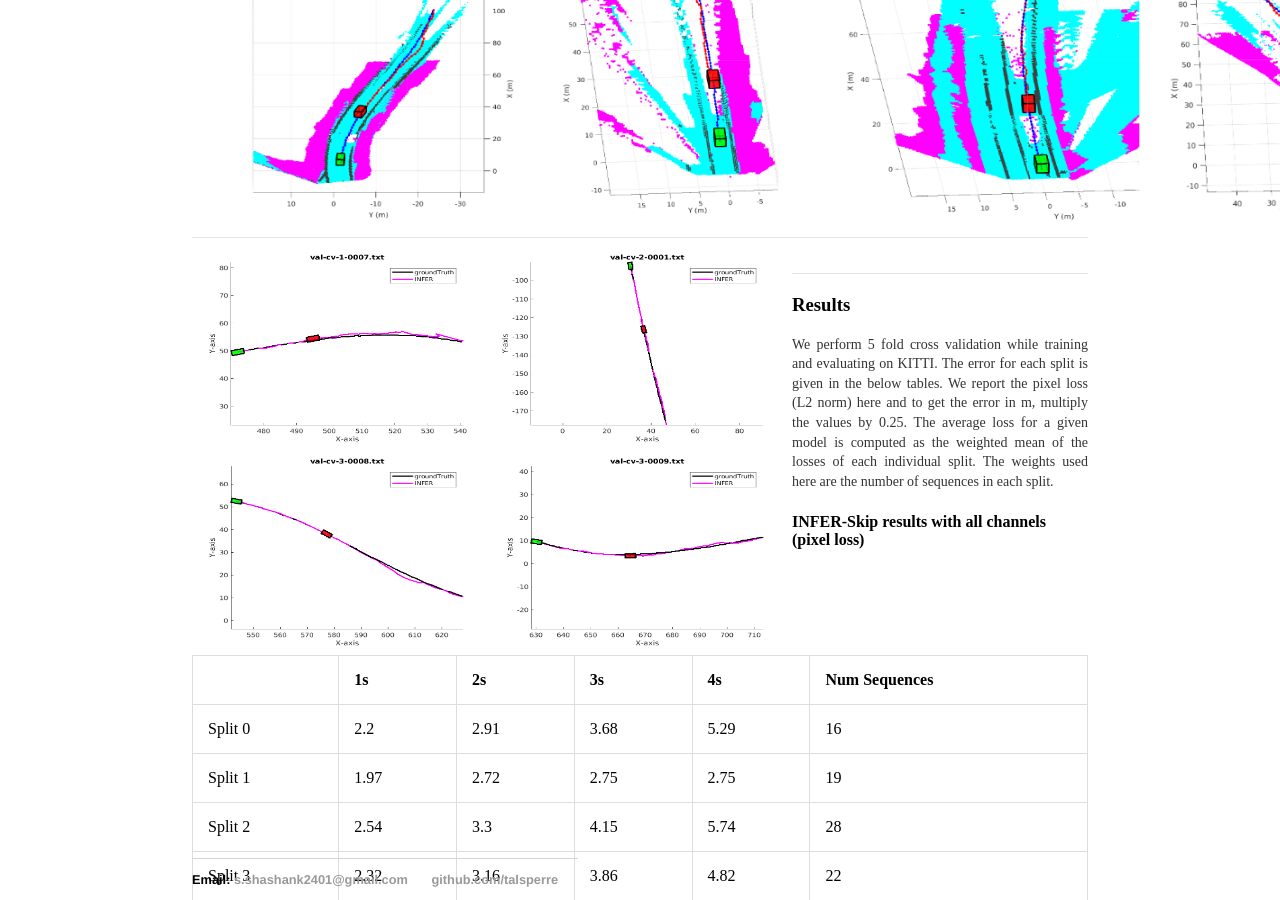
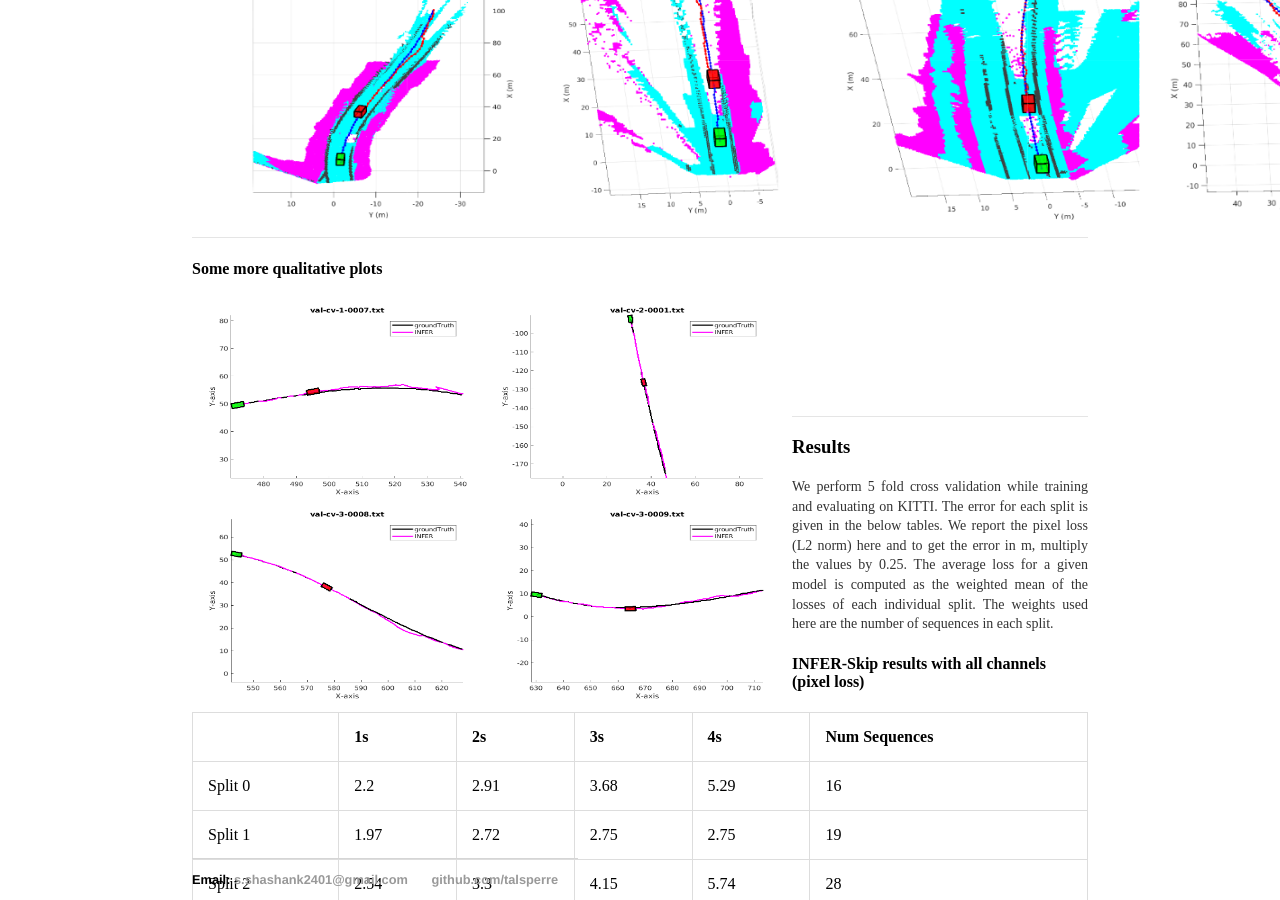
Before and after one commit to talsperre/talsperre.github.io, a Jekyll site: the page built from INFER/index.html, in a window 1280 px wide and 900 px high, scrolled down 2589 px. Built offline with Jekyll 4.4.1, drawn with Linux system fonts in a browser that asks for light colours.

Commit message:
Added plots

```diff
--- a/INFER/index.html
+++ b/INFER/index.html
@@ -69,6 +69,7 @@ title: Shashank S
         <img src="/images/qual_kitti.png" style="width:1260px;height:280px;">
     </div>
     <hr>
+    <h4 style="font-weight: bold;">Some more qualitative plots</h4>
     <div class="image-container">
         <div class="imgContainer">
             <img src="/images/val-cv-1-0007.png" height="200" width="300"/>
@@ -83,6 +84,11 @@ title: Shashank S
             <img src="/images/val-cv-3-0009.png" height="200" width="300"/>
        </div>
     </div>
+    <br>
+    <br>
+    <br>
+    <br>
+    <br>
     <br>
     <hr>
     <div class="results">
```
